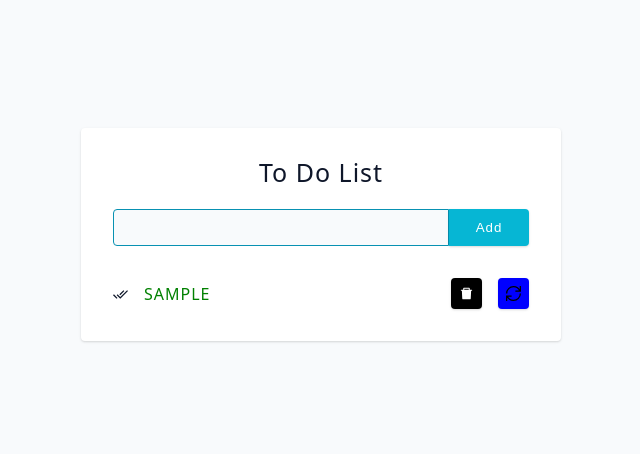
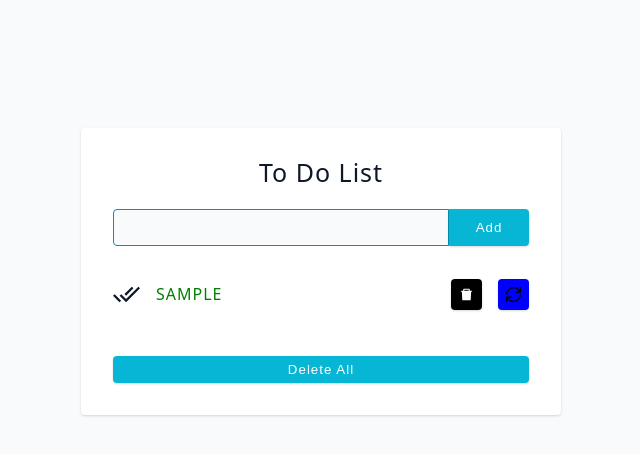
Before and after one commit to al1yew/ToDoToBuyToGoList, a React (Vite) app: page / in a window 1280 px wide. Both pictures are taken after typing "Sample" into the empty fields and a click on the button "Add". Shown: the top 454 px of the page, without its empty margins (319-959 px from the left). Built offline with nearby package versions, Linux system fonts and the light colour scheme; the HTML template or start-up script is replaced by a standard one.

Commit message:
local storage

```diff
--- a/src/App.jsx
+++ b/src/App.jsx
@@ -2,13 +2,31 @@ import { useState } from "react";
 import Form from "./Form";
 import { ToastContainer, toast } from "react-toastify";
 import Items from "./Items";
+import { nanoid } from "nanoid";
+
+const setLocalStorage = (items) => {
+    localStorage.setItem("todo", JSON.stringify(items));
+};
+
 const App = () => {
-    const [items, setItems] = useState([]);
+    const [items, setItems] = useState(
+        JSON.parse(localStorage.getItem("todo")) ?? []
+    );
+
+    const addToDo = (name) => {
+        const newItems = [...items, { name, completed: false, id: nanoid() }];
+        setItems(newItems);
+        setLocalStorage(newItems);
+    };
 
     return (
         <section className="section-center">
-            <Form setItems={setItems} />
-            <Items items={items} setItems={setItems} />
+            <Form addToDo={addToDo} />
+            <Items
+                setLocalStorage={setLocalStorage}
+                items={items}
+                setItems={setItems}
+            />
             <ToastContainer autoClose={1000} />
         </section>
     );
--- a/src/Form.jsx
+++ b/src/Form.jsx
@@ -1,19 +1,14 @@
 import { useState } from "react";
-import { nanoid } from "nanoid";
 import { toast } from "react-toastify";
 
-const Form = ({ setItems }) => {
+const Form = ({ addToDo }) => {
     const [name, setName] = useState("");
 
     const handleSubmit = (e) => {
+        if (name) {
             e.preventDefault();
-
-      if (name) {
+            addToDo(name);
             setName("");
-         setItems((prevValue) => [
-            ...prevValue,
-            { name, completed: false, id: nanoid() },
-         ]);
         } else {
             toast.error("Write!");
         }
--- a/src/Items.jsx
+++ b/src/Items.jsx
@@ -2,27 +2,48 @@ import { useCallback } from "react";
 import SingleItem from "./SingleItem";
 import { toast } from "react-toastify";
 
-const Items = ({ items, setItems }) => {
-    const removeItem = (id) => setItems(items.filter((x) => x.id !== id));
+const Items = ({ items, setItems, setLocalStorage }) => {
+    const removeItem = (id) => {
+        const newTodolist = items.filter((x) => x.id !== id);
+        setItems(newTodolist);
+        setLocalStorage(newTodolist);
+        toast.warning("Deleted");
+    };
 
     const submitUpdate = useCallback(({ id, updatedValue }) => {
-        const updatedItems = items.map((item) => {
+        const newItems = items.map((item) => {
             if (item.id === id) {
-                //esli eto tot samiy item, menayem ego
                 return {
                     ...item,
                     name: updatedValue ?? item.name,
                 };
             }
-            return item; //esli eto ne tot item, to prosto proxodim mimo i vozvrashayem. Map metod ne dayet nam noviy array
+            return item;
         });
 
-        setItems(updatedItems);
-
+        setItems(newItems);
+        setLocalStorage(newItems);
         toast.success("Updated");
     });
 
     //esli ne sdelat usecallback, App.jsx renderitsa ved nash state naxoditsa tam, a s pomosyu callback mi predotvratili render
+
+    const editItem = (id) => {
+        const newItems = items.map((item) => {
+            if (item.id === id) {
+                return { ...item, completed: !item.completed };
+            }
+            return item;
+        });
+
+        setItems(newItems);
+        setLocalStorage(newItems);
+    };
+
+    const deleteAll = () => {
+        setItems([]);
+        localStorage.removeItem("todo");
+    };
 
     return (
         <div className="items">
@@ -33,9 +54,19 @@ const Items = ({ items, setItems }) => {
                         submitUpdate={submitUpdate}
                         removeItem={removeItem}
                         item={item}
+                        editItem={editItem}
                     />
                 );
             })}
+            {items.length > 0 && (
+                <button
+                    className="btn"
+                    style={{ marginTop: "30px" }}
+                    onClick={deleteAll}
+                >
+                    Delete All
+                </button>
+            )}
         </div>
     );
 };
--- a/src/SingleItem.jsx
+++ b/src/SingleItem.jsx
@@ -5,7 +5,7 @@ import { IoMdDoneAll } from "react-icons/io";
 import { GiCrossMark } from "react-icons/gi";
 import { MdOutlineDone } from "react-icons/md";
 
-const SingleItem = ({ item, removeItem, submitUpdate }) => {
+const SingleItem = ({ item, removeItem, submitUpdate, editItem }) => {
     const [isChecked, setIsChecked] = useState(item.completed);
     const [updatedValue, setUpdatedValue] = useState(null);
     const [update, setUpdate] = useState(false);
@@ -13,6 +13,11 @@ const SingleItem = ({ item, removeItem, submitUpdate }) => {
     const handleUpdate = (id) => {
         submitUpdate({ id, updatedValue });
         setUpdate(false);
+    };
+
+    const handleCheck = () => {
+        setIsChecked(!isChecked);
+        editItem(item.id);
     };
 
     return update ? (
@@ -38,7 +43,7 @@ const SingleItem = ({ item, removeItem, submitUpdate }) => {
                 className="_checkbox"
                 id={item.id}
                 checked={isChecked}
-            onChange={() => setIsChecked(!isChecked)}
+                onChange={handleCheck}
             />
             <label htmlFor={item.id}>
                 {isChecked ? (
--- a/src/index.css
+++ b/src/index.css
@@ -370,6 +370,7 @@ form h4 {
 .underdone {
   margin-top: 3px;
   cursor: pointer;
+  font-size: 27px
 }
 
 .Toastify__toast {
```
Lines whose indentation alone changed are shown as unchanged.
